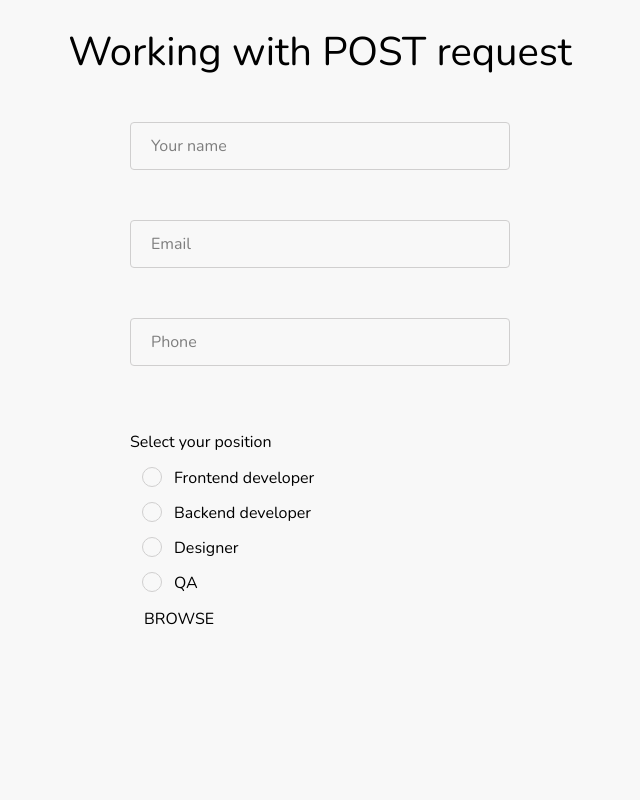
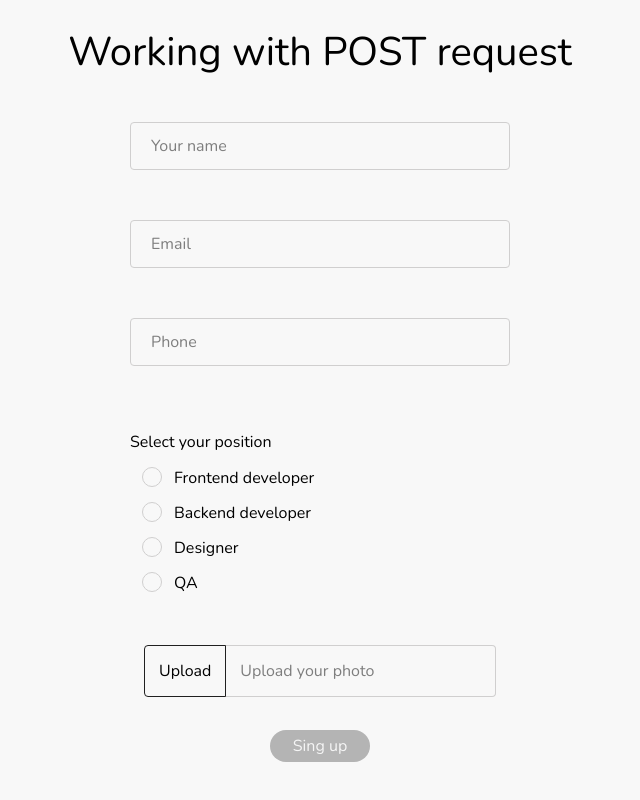
Before and after one commit to coldshein/abz.agency, a React (Create React App) app: page / in a window 1280 px wide. Shown: the part 1130-1930 px from the top of the page, without its empty margins (320-960 px from the left). Before the commit the page ends 1774 px from the top, so only its background shows below. Built offline with nearby package versions, Linux system fonts and the light colour scheme; no server answers.

Commit message:
finished layout

```diff
--- a/src/App.scss
+++ b/src/App.scss
@@ -6,6 +6,9 @@ $light-gray: #F8F8F8;
 
 section {
     padding: 140px 0 0 0;
+    &:last-child{
+        padding-bottom: 100px;
+    }
 }
 
 .container {
@@ -24,13 +27,14 @@ section {
     flex-direction: column;
 
     .yellow-btn {
-        align-items: center;
+        align-self: center;
         text-align: center;
         margin-top: 32px;
     }
 }
-.center-btn{
-  align-self: center;
+
+.center-btn {
+    align-self: center;
 }
 
 body {
@@ -163,8 +167,8 @@ header {
     width: 100%;
     display: grid;
     justify-content: center;
-    grid-template-columns: repeat(3, 33%);
-    gap: 16px;
+    grid-template-columns: repeat(3, 31%);
+    gap: 29px;
 
 }
 
@@ -204,7 +208,8 @@ header {
     text-align: center;
 
 }
-.item-email{
+
+.item-email {
     white-space: nowrap;
     overflow: hidden;
     text-overflow: ellipsis;
@@ -225,7 +230,9 @@ header {
         border-radius: 4px;
         outline: none;
         background-color: transparent;
-        &:focus + label, &:not(:placeholder-shown)+ label{
+
+        &:focus+label,
+        &:not(:placeholder-shown)+label {
             top: 0;
             transform: translateY(-50%) scale(.8) translateX(-10px);
             background-color: $light-gray;
@@ -246,19 +253,23 @@ header {
 
     }
 }
-.radio-block{
+
+.radio-block {
     margin-top: 14px;
     display: flex;
     flex-direction: column;
     gap: 13px;
 }
-.radio-item{
-    input{
+
+.radio-item {
+    input {
         position: absolute;
         opacity: 0;
-        + label{
+
+        +label {
             cursor: pointer;
-            &::before{
+
+            &::before {
                 display: inline-block;
                 content: '';
                 background-color: transparent;
@@ -272,32 +283,37 @@ header {
                 transition: .2s ease-in;
             }
         }
-       &:checked{
-        + label{
-            &::before{
-                border-color: $blue;
-                background-color: $blue;
-                box-shadow: inset 0 0 0 4px $light-gray;
+
+        &:checked {
+            +label {
+                &::before {
+                    border-color: $blue;
+                    background-color: $blue;
+                    box-shadow: inset 0 0 0 4px $light-gray;
+                }
             }
         }
-       }
     }
-    label{
+
+    label {
         margin-left: 12px;
     }
 }
-.image-block{
+
+.image-block {
     width: 100%;
     padding: 14px;
     position: relative;
-    input{
+
+    input {
         width: 20%;
         height: 100%;
         top: 0;
         left: 0;
         position: absolute;
         opacity: 0;
-        &::after{
+
+        &::after {
             content: '';
             height: 30px;
             width: 30px;
@@ -305,8 +321,75 @@ header {
             border-radius: 4px 0px 0px 4px;
         }
     }
-    label{
+
+    label {
         display: block;
         margin-left: auto;
     }
 }
+
+.image-block {
+    margin-top: 50px;
+    width: 100%;
+    height: 54px;
+
+    label {
+        height: 100%;
+        display: flex;
+        align-items: center;
+        width: 100%;
+        position: relative;
+        cursor: pointer;
+
+        input {
+            width: 20%;
+            padding: 14px;
+            position: absolute;
+            opacity: 0;
+        }
+    }
+}
+
+.button-file {
+    padding: 14px;
+    cursor: pointer;
+    border: 1px solid rgba(0, 0, 0, 0.87);
+    border-radius: 4px 0px 0px 4px;
+}
+
+.file-text {
+    width: 100%;
+    border: 1px solid #D0CFCF;
+    border-left: none;
+    border-radius: 0 4px 4px 0;
+    padding: 14px;
+    color: #7E7E7E;
+}
+
+@media (max-width: 1024px) {
+    .get-block{
+        grid-template-columns: repeat(3, 28%);
+    }
+}
+@media (max-width:768px) {
+    .get-block{
+        padding: 0 32px;
+        grid-template-columns: repeat(2, 50%);
+    }
+    .hero{
+        height: 500px;
+    }
+}
+@media (max-width:500px) {
+    section{
+        padding-left: 16px;
+        padding-right: 16px;
+    }
+    .get-block{
+        display: flex;
+        flex-direction: column;
+    }
+    .get-item{
+        width: 100%;
+    }
+}
--- a/src/components/PostSection.jsx
+++ b/src/components/PostSection.jsx
@@ -38,12 +38,13 @@ const PostSection = () => {
                         </div>
                     </div>
                     <div class="image-block">
-                        <div class="file-upload btn btn-primary">
-                            <span>BROWSE</span>
-                            <input type="file" name="FileAttachment" id="FileAttachment" class="upload" />
-                        </div>
-                        <input type="text" id="fileuploadurl" readonly placeholder="Maximum file size is 1GB" />
+                        <label for="file">
+                            <input type="file" id="file" />
+                            <div class="button-file">Upload</div>
+                            <span class="file-text">Upload your photo</span>
+                        </label>
                     </div>
+                    <button className="yellow-btn" disabled>Sing up</button>
                 </div>
             </div>
         </section>
```
Also changed, not shown: src/App.js (+4 -3 lines).
